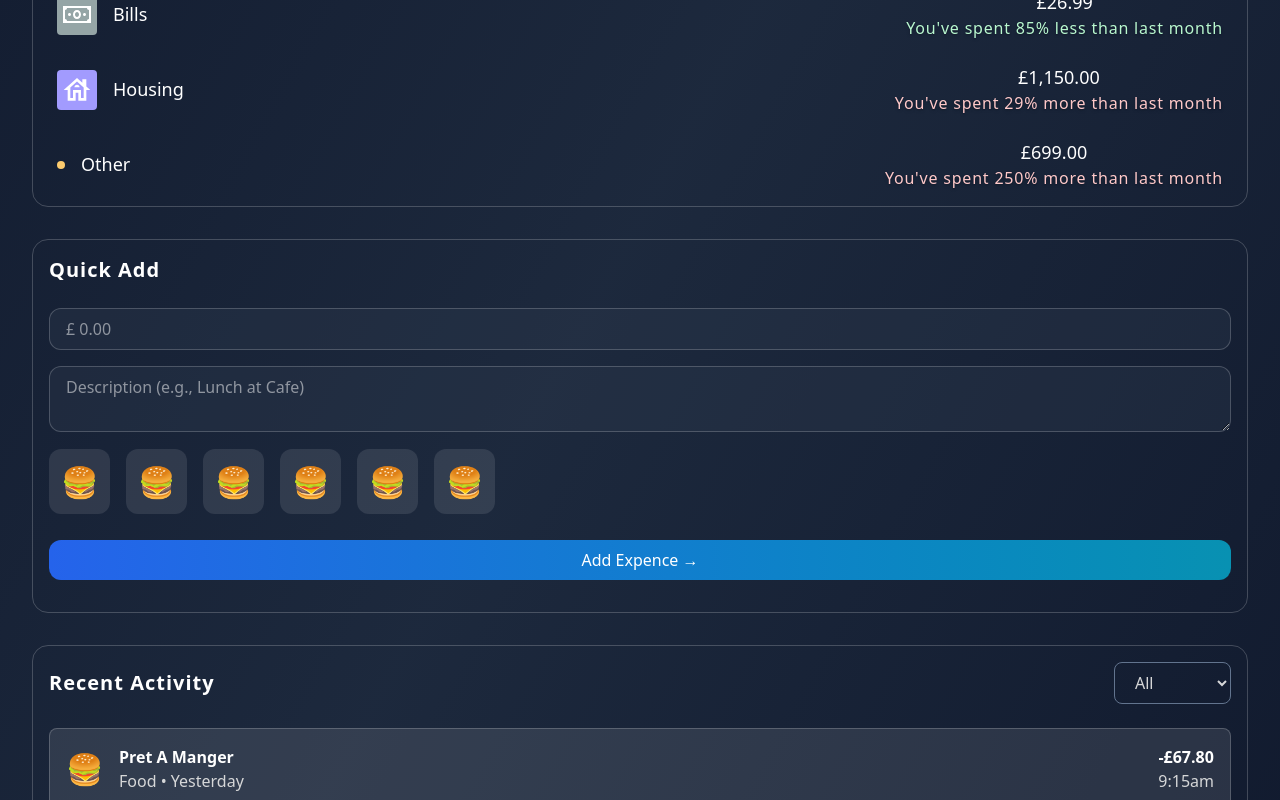
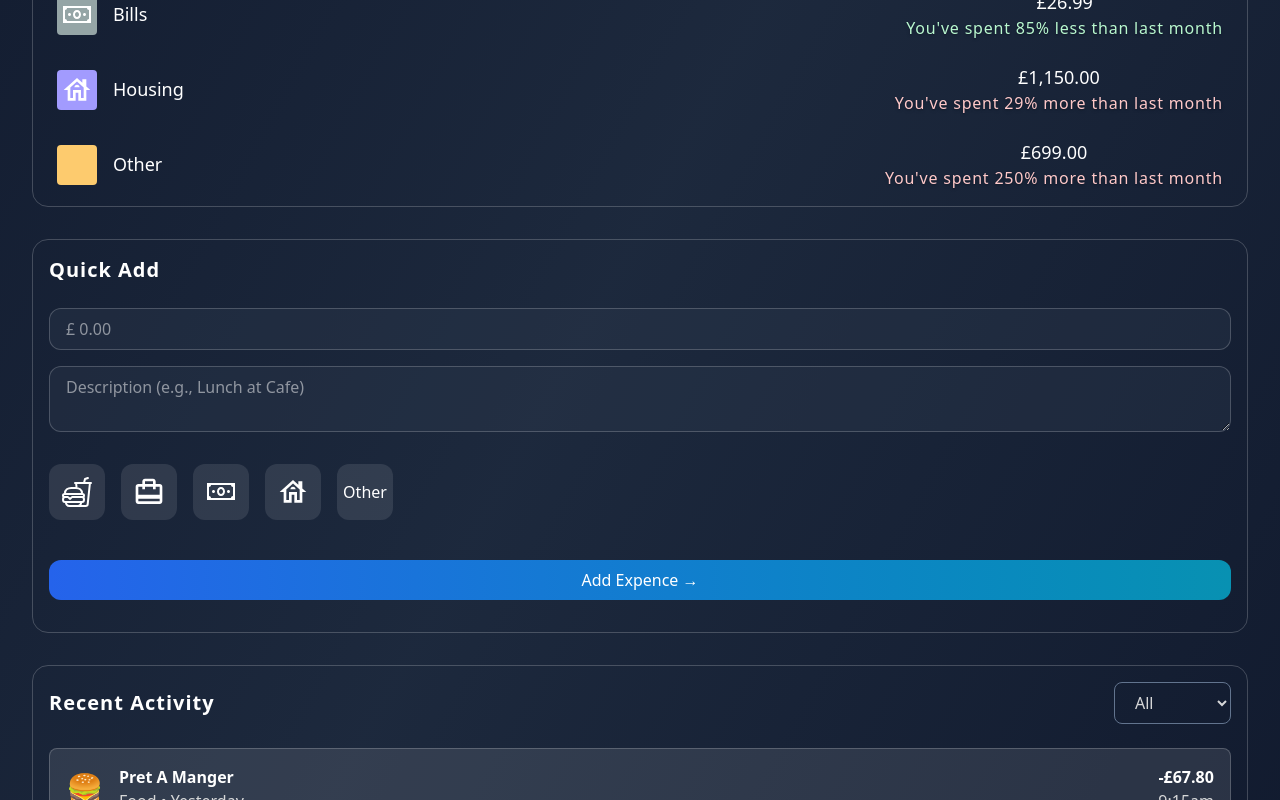
Before and after one commit to A-Karim2003/Expense-Tracker, a React (Vite) app: page / in a window 1280 px wide. Shown: the part 950-1750 px from the top of the page. Built offline with nearby package versions, Linux system fonts and the light colour scheme; no server answers; data requests are answered from the project's data file.

Commit message:
implement expense adding functionality

```diff
--- a/src/Sections/BreakdownSection.jsx
+++ b/src/Sections/BreakdownSection.jsx
@@ -4,7 +4,6 @@ import { useSelector } from "react-redux";
 import getCostByCategory from "../utils/getCostByCategory";
 import getMonthlyExpenses from "../utils/getMonthlyExpenses";
 import LoadingSpinner from "../components/LoadingSpinner";
-import usefetchCategories from "../utils/usefetchCategories";
 
 function BreakdownSection() {
   const { expenses, status: expensesStatus } = useSelector(
--- a/src/Sections/QuickAddSection.jsx
+++ b/src/Sections/QuickAddSection.jsx
@@ -1,38 +1,66 @@
+import { useSelector } from "react-redux";
+import CategoryOption from "../components/CategoryOption";
 import SectionContainer from "../components/SectionContainer";
+import LoadingSpinner from "../components/LoadingSpinner";
+import { useState } from "react";
+
+const classes =
+  "w-full bg-(--overlay) border border-(--glass-border) py-2 px-4 text-[16px] outline-none focus:ring-2 focus:ring-(--accent-secondary-hover) rounded-xl";
 
 function QuickAddSection() {
+  const { categories, status: categoriesStatus } = useSelector(
+    (store) => store.categories
+  );
+
+  const [expenseAmount, setExpenseAmount] = useState("");
+  const [expenseDescription, setExpenseDescription] = useState("");
+  const [expenseCategory, setExpenseCategory] = useState("");
+
+  function onSubmit(e) {
+    e.preventDefault();
+    if (!expenseAmount || !expenseCategory) return;
+
+    const newExpense = {
+      amount: undefined,
+      category: expenseCategory,
+      description: expenseDescription || "",
+      date: "2025-12-02T14:40:00.000Z",
+      time: "2:40pm",
+    };
+  }
+
+  const isLoading = categoriesStatus === "loading";
+  const isSucessful = categoriesStatus === "success";
+
   return (
     <SectionContainer SectionTitle={"Quick Add"} className="pb-8">
-      <form className=" text-white flex flex-col gap-4">
+      {isLoading && <LoadingSpinner />}
+
+      {isSucessful && (
+        <form className=" text-white flex flex-col gap-4" onSubmit={onSubmit}>
           <input
             type="number"
             placeholder="£ 0.00"
-          className="w-full bg-(--overlay) border border-(--glass-border) py-2 px-4 text-[16px] outline-none focus:ring-2 focus:ring-(--accent-secondary-hover) rounded-xl"
+            className={classes}
+            onChange={(e) => setExpenseAmount(e.target.value)}
+            value={expenseAmount}
           />
 
           <textarea
             placeholder="Description (e.g., Lunch at Cafe)"
-          className="w-full bg-(--overlay) border border-(--glass-border) py-2 px-4 text-[16px] outline-none focus:ring-2 focus:ring-(--accent-secondary-hover) rounded-xl"
+            className={classes}
+            onChange={(e) => setExpenseDescription(e.target.value)}
+            value={expenseDescription}
           ></textarea>
 
           <div className="flex gap-4 mt-4">
-          {Array.from({ length: 6 }).map((_, i) => (
-            <div key={i}>
-              <input
-                type="radio"
-                id="food"
-                name="category"
-                value="food"
-                className="peer sr-only"
+            {categories.map((catergory, i) => (
+              <CategoryOption
+                category={catergory}
+                key={i}
+                expenseCategory={expenseCategory}
+                setExpenseCategory={setExpenseCategory}
               />
-
-              <label
-                htmlFor="food"
-                className="cursor-pointer rounded-xl text-3xl p-3 bg-(--glass-bg) peer-checked:bg-blue-600"
-              >
-                🍔
-              </label>
-            </div>
             ))}
           </div>
 
@@ -40,6 +68,7 @@ function QuickAddSection() {
             Add Expence &rarr;
           </button>
         </form>
+      )}
     </SectionContainer>
   );
 }
--- a/src/components/BreakdownContent.jsx
+++ b/src/components/BreakdownContent.jsx
@@ -6,7 +6,8 @@ import { MdOutlineHouse } from "react-icons/md";
 import formatCurrency from "../utils/formatCurrency";
 import calculatePercentage from "../utils/calculatePercentage";
 import getFormattedText from "../utils/getFormattedText";
-const categoryIcon = {
+
+export const categoryIcons = {
   food: IoFastFoodOutline,
   travel: MdCardTravel,
   bills: LiaMoneyBillSolid,
@@ -19,7 +20,7 @@ function BreakdownSection({
   currMonthCostByCategory,
   prevMonthCostByCategory,
 }) {
-  const Icon = categoryIcon[category.id];
+  const Icon = categoryIcons[category.id];
   const cost = formatCurrency(currMonthCostByCategory ?? 0, currency);
 
   const percentageChange = calculatePercentage(
@@ -33,6 +34,7 @@ function BreakdownSection({
     <div className="flex items-center justify-between text-white px-2 hover:bg-(--glass-bg) rounded-lg">
       <div className="flex gap-4 items-center text-[18px]">
         <span
+          className="min-h-10 min-w-10"
           style={{
             background: category.color,
             padding: "4px",
--- /dev/null
+++ b/src/components/CategoryOption.jsx
@@ -0,0 +1,37 @@
+import { categoryIcons } from "./BreakdownContent";
+
+export default function CategoryOption({
+  category,
+  expenseCategory,
+  setExpenseCategory,
+}) {
+  const Icon = categoryIcons[category.id];
+
+  return (
+    <div>
+      <input
+        type="radio"
+        id={category.id}
+        name="category"
+        value={category.id}
+        className="peer sr-only"
+        onChange={(e) => setExpenseCategory(e.target.value)}
+        checked={category.id === expenseCategory}
+      />
+
+      <label
+        htmlFor={category.id}
+        className="cursor-pointer rounded-xl p-3 bg-(--glass-bg) peer-checked:bg-blue-600
+             flex items-center justify-center"
+      >
+        {Icon ? (
+          <Icon className="w-8 h-8" />
+        ) : (
+          <span className="w-8 h-8 flex items-center justify-center">
+            Other
+          </span>
+        )}
+      </label>
+    </div>
+  );
+}
--- a/src/utils/usefetchCategories.jsx
+++ /dev/null
@@ -1,34 +0,0 @@
-import { useEffect, useState } from "react";
-
-export default function usefetchCategories() {
-  const [categories, setCategories] = useState();
-  const [status, setStatus] = useState();
-
-  useEffect(() => {
-    setStatus("loading");
-
-    async function fetchCategories() {
-      try {
-        const res = await fetch("http://localhost:9000/categories", {
-          method: "GET",
-          headers: { "Content-Type": "application:json" },
-        });
-
-        if (!res.ok) throw new Error("Could not fetch categories");
-
-        const data = await res.json();
-        console.log("usefetchCategories was called");
-
-        setCategories(data);
-        setStatus("success");
-      } catch (error) {
-        console.log(error.message);
-        setStatus("error");
-      }
-    }
-
-    fetchCategories();
-  }, []);
-
-  return { categories, status };
-}
```
Lines whose indentation alone changed are shown as unchanged.
